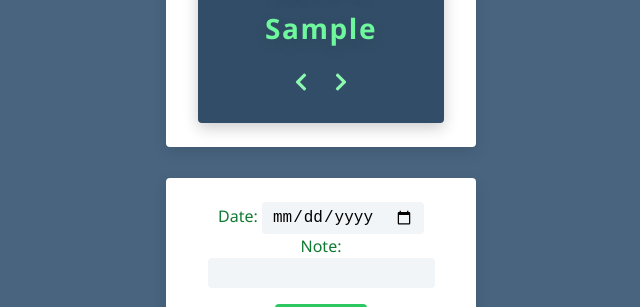
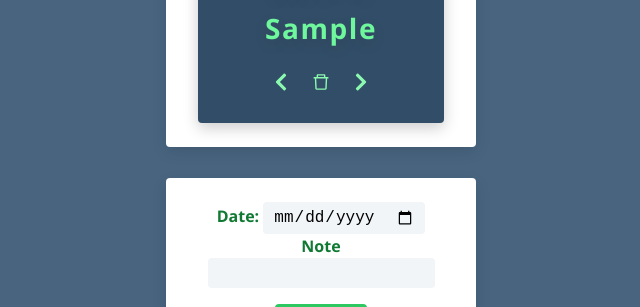
Before and after one commit to abhishekpawl/stick-notes, a React (Create React App) app: page / in a window 1280 px wide. Both pictures are taken after typing "2020-01-15", "Sample" into the empty fields and a click on the button "Add Note". Shown: the part 322-629 px from the top of the page, without its empty margins (319-959 px from the left). Built offline with nearby package versions, Linux system fonts and the light colour scheme.

Commit message:
added single-delete button

```diff
--- a/public/index.html
+++ b/public/index.html
@@ -2,42 +2,18 @@
 <html lang="en">
   <head>
     <meta charset="utf-8" />
-    <link rel="icon" href="%PUBLIC_URL%/favicon.ico" />
+    <link rel="icon" href="http://www.clipartbest.com/cliparts/aie/K9A/aieK9ABxT.png" />
     <meta name="viewport" content="width=device-width, initial-scale=1" />
     <meta name="theme-color" content="#000000" />
     <meta
-      name="description"
-      content="Web site created using create-react-app"
+      name="cards"
+      content="Cards to be used as stick-notes"
     />
     <link rel="apple-touch-icon" href="%PUBLIC_URL%/logo192.png" />
-    <!--
-      manifest.json provides metadata used when your web app is installed on a
-      user's mobile device or desktop. See https://developers.google.com/web/fundamentals/web-app-manifest/
-    -->
     <link rel="manifest" href="%PUBLIC_URL%/manifest.json" />
-    <!--
-      Notice the use of %PUBLIC_URL% in the tags above.
-      It will be replaced with the URL of the `public` folder during the build.
-      Only files inside the `public` folder can be referenced from the HTML.
-
-      Unlike "/favicon.ico" or "favicon.ico", "%PUBLIC_URL%/favicon.ico" will
-      work correctly both with client-side routing and a non-root public URL.
-      Learn how to configure a non-root public URL by running `npm run build`.
-    -->
-    <title>React App</title>
+    <title>Cards</title>
   </head>
   <body>
-    <noscript>You need to enable JavaScript to run this app.</noscript>
     <div id="root"></div>
-    <!--
-      This HTML file is a template.
-      If you open it directly in the browser, you will see an empty page.
-
-      You can add webfonts, meta tags, or analytics to this file.
-      The build step will place the bundled scripts into the <body> tag.
-
-      To begin the development, run `npm start` or `yarn start`.
-      To create a production bundle, use `npm run build` or `yarn build`.
-    -->
   </body>
 </html>
--- a/src/Card.js
+++ b/src/Card.js
@@ -1,6 +1,7 @@
 import React, {useState, useReducer} from 'react';
 import {FaChevronLeft, FaChevronRight, FaQuoteLeft, FaQuoteRight} from "react-icons/fa";
 import Modal from './Modal';
+import {AiOutlineDelete} from "react-icons/ai";
 
 const reducer = (state, action) => {
   if(action.type === 'ADD_ITEM') {
@@ -24,6 +25,12 @@ const reducer = (state, action) => {
     return {...state, cards: []};
 
   }
+  if(action.type === 'DELETE_ONE') {
+
+    const newCards = state.cards.filter((card) => card.id !== action.payload);
+    return {...state, cards: newCards};
+
+  }
 
   throw new Error('no matchin type');
 }
@@ -37,15 +44,18 @@ const defaultState = {
 const Card = () => {
   const [dateInfo, setDateInfo] = useState('');
   const [note, setNote] = useState('');
+  const [id, setId] = useState('');
 
   const [state, dispatch] = useReducer(reducer, defaultState);
   const [index, setIndex] = useState(0);
 
+  var idDisp = '';
   var dateInfoDisp = '';
   var noteDisp = '';
 
   if(state.cards.length > 0) {
-    const {dateInfo, note} = state.cards[index];
+    const {id, dateInfo, note} = state.cards[index];
+    idDisp = id;
     dateInfoDisp = dateInfo;
     noteDisp = note;
   }
@@ -62,7 +72,11 @@ const Card = () => {
     e.preventDefault();
 
     if(dateInfo && note) {
+
+      const id = new Date().getTime().toString();
+
       const newNote = {
+        id,
         dateInfo,
         note
       }
@@ -101,6 +115,11 @@ const Card = () => {
     dispatch({type: 'CLEAR_ALL'});
   }
 
+  const deleteHandler = (id) => {
+    dispatch({type: 'DELETE_ONE', payload: id});
+    setIndex(0);
+  }
+
   return (
     <React.Fragment>
 
@@ -129,6 +148,10 @@ const Card = () => {
               onClick={prevClickHandler}>
                 <FaChevronLeft />
               </button>
+              <button className="del-btn"
+              onClick={() => deleteHandler(idDisp)}>
+                <AiOutlineDelete />
+              </button>
               <button className="next-btn"
               onClick={nextClickHandler}>
                 <FaChevronRight />
@@ -153,13 +176,13 @@ const Card = () => {
           }
 
           <div>
-            <label htmlFor="date">Date: </label>
+            <label htmlFor="date"><strong>Date:  </strong></label>
             <input type="date" id="date" name="date"
             value={dateInfo}
             onChange={dateHandler}></input>
           </div>
           <div>
-            <label htmlFor="note">Note:</label>
+            <label htmlFor="note"><strong>Note</strong></label>
             <input type="note" id="note" name="note"
             value={note}
             onChange={noteHandler}></input>
--- a/src/index.css
+++ b/src/index.css
@@ -269,6 +269,7 @@ main {
   color: var(--clr-primary-4);
 }
 .prev-btn,
+.del-btn,
 .next-btn {
   color: var(--clr-primary-7);
   font-size: 1.25rem;
```
